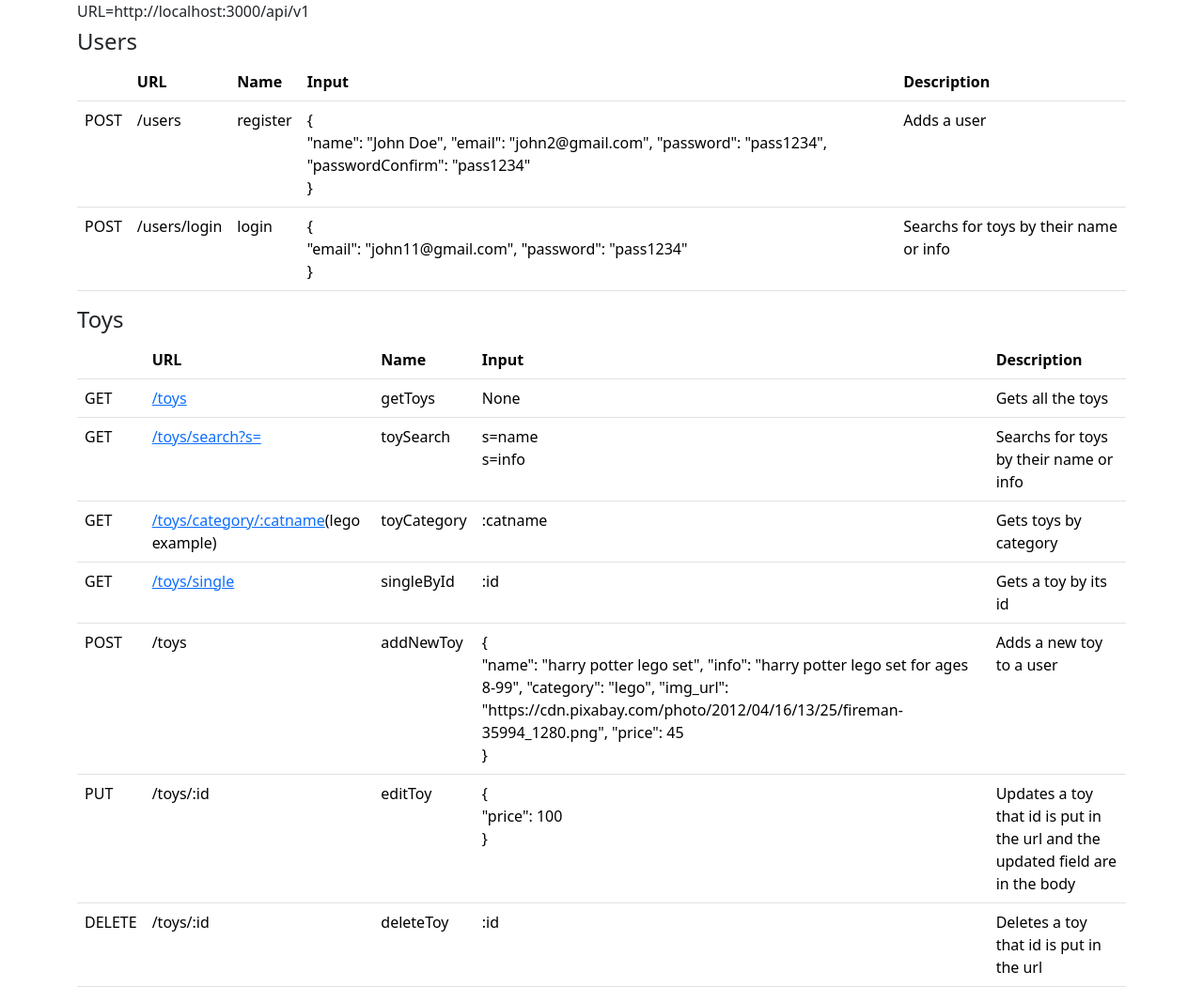
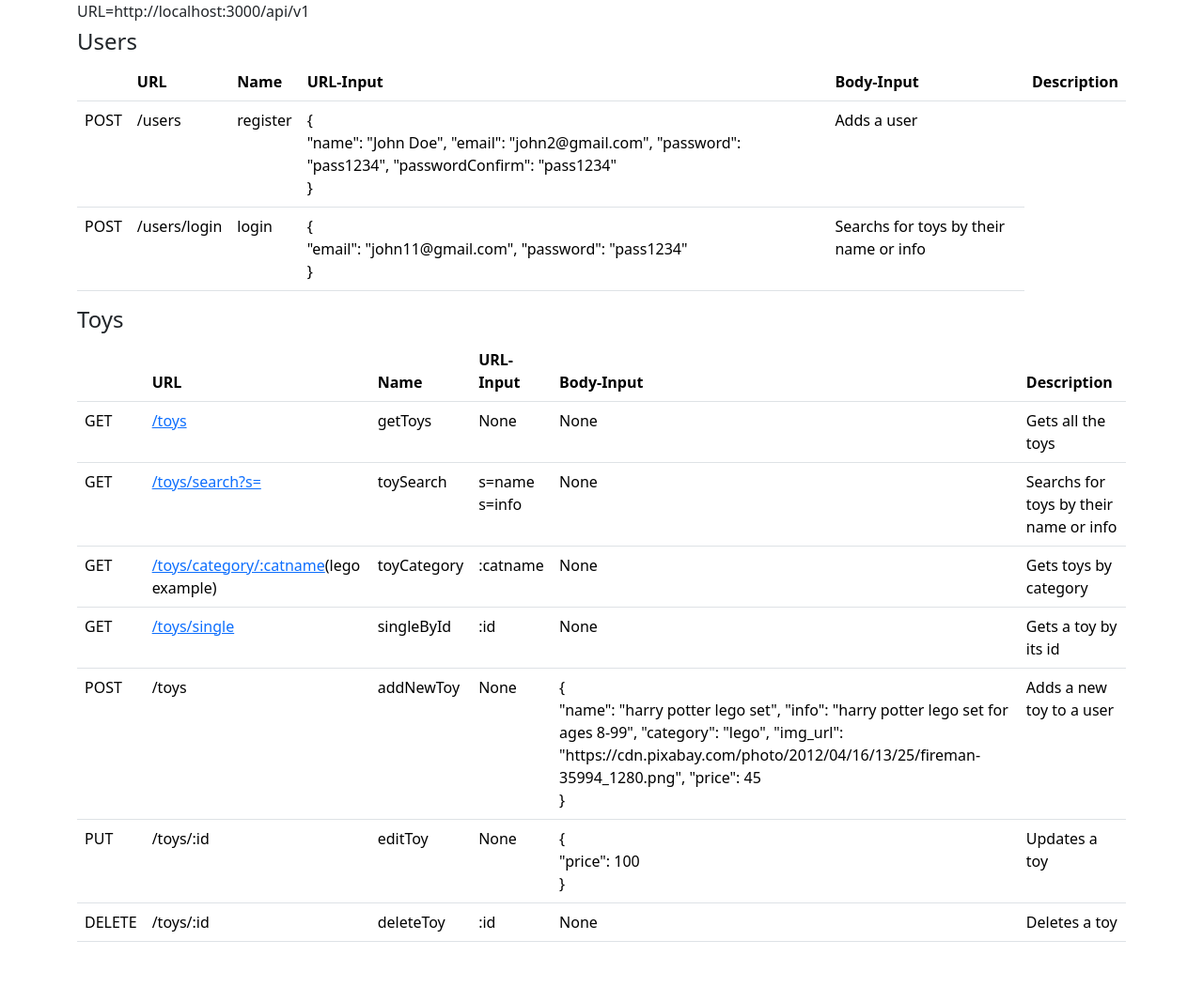
Before and after one commit to ElianaGrajower/toy_users_nodejs, a website: page public/index.html in a window 1280 px wide. Shown: the part 53-1120 px from the top of the page at 94% size. After the commit the page ends 1072 px from the top, so only its background shows below. Drawn offline with nearby package versions, Linux system fonts and the light colour scheme.

Commit message:
more  documinitation

```diff
--- a/controllers/user.controllers.js
+++ b/controllers/user.controllers.js
@@ -14,7 +14,7 @@ const userJoiSchema = {
     }),
     register: Joi.object().keys({
         password: Joi.string().max(20).required(),
-        passwordConfirm: Joi.ref("password"),
+        // passwordConfirm: Joi.ref("password"),
         email: Joi.string()
             .email({ tlds: { allow: ["com"] } })
             .error(() => Error("Email is not valid"))
@@ -47,7 +47,7 @@ exports.register = asyncWrap(async (req, res, next) => {
 
     console.log(newUser);
 
-    res.status(201).send(newUser).select("-passwordConfirm");
+    res.status(201).send(newUser);//.select("-passwordConfirm");
 });
 
 const checkIfUserExists = async (email) => {
--- a/public/index.html
+++ b/public/index.html
@@ -20,7 +20,8 @@
                     <th scope="col"></th>
                     <th scope="col">URL</th>
                     <th scope="col">Name</th>
-                    <th scope="col">Input</th>
+                    <th scope="col">URL-Input</th>
+                    <th scope="col">Body-Input</th>
                     <th scope="col">Description</th>
                 </tr>
             </thead>
@@ -57,7 +58,8 @@
                     <th scope="col"></th>
                     <th scope="col">URL</th>
                     <th scope="col">Name</th>
-                    <th scope="col">Input</th>
+                    <th scope="col">URL-Input</th>
+                    <th scope="col">Body-Input</th>
                     <th scope="col">Description</th>
                 </tr>
             </thead>
@@ -67,6 +69,7 @@
                     <td><a href="http://localhost:3000/api/v1/toys">/toys</a></td>
                     <td>getToys</td>
                     <td>None</td>
+                    <td>None</td>
                     <td>Gets all the toys</td>
                 </tr>
                 <tr>
@@ -74,6 +77,7 @@
                     <td><a href="http://localhost:3000/api/v1/toys/search?s=">/toys/search?s=</a></td>
                     <td>toySearch</td>
                     <td>s=name<br>s=info</td>
+                    <td>None</td>
                     <td>Searchs for toys by their name or info</td>
                 </tr>
                 <tr>
@@ -82,6 +86,7 @@
                         example)</td>
                     <td>toyCategory</td>
                     <td>:catname</td>
+                    <td>None</td>
                     <td>Gets toys by category</td>
                 </tr>
                 <tr>
@@ -89,6 +94,7 @@
                     <td><a href="http://localhost:3000/api/v1/toys/single">/toys/single</a></td>
                     <td>singleById</td>
                     <td>:id</td>
+                    <td>None</td>
                     <td>Gets a toy by its id</td>
                 </tr>
             </tbody>
@@ -97,6 +103,7 @@
                     <td>POST</td>
                     <td>/toys</td>
                     <td>addNewToy</td>
+                    <td>None</td>
                     <td>{<br>
                         "name": "harry potter lego set",
                         "info": "harry potter lego set for ages 8-99",
@@ -104,7 +111,7 @@
                         "img_url": "https://cdn.pixabay.com/photo/2012/04/16/13/25/fireman-35994_1280.png",
                         "price": 45 <br>
                         }</td>
-                    <td>Adds a new toy to a user </td>
+                    <td>Adds a new toy to a user</td>
                 </tr>
             </tbody>
             <tbody>
@@ -112,10 +119,11 @@
                     <td>PUT</td>
                     <td>/toys/:id</td>
                     <td>editToy</td>
+                    <td>None</td>
                     <td>{ <br>
                         "price": 100 <br>
                         }</td>
-                    <td>Updates a toy that id is put in the url and the updated field are in the body</td>
+                    <td>Updates a toy</td>
                 </tr>
             </tbody>
             <tbody>
@@ -124,7 +132,8 @@
                     <td>/toys/:id</td>
                     <td>deleteToy</td>
                     <td>:id</td>
-                    <td>Deletes a toy that id is put in the url</td>
+                    <td>None</td>
+                    <td>Deletes a toy</td>
                 </tr>
             </tbody>
         </table>
```
Also changed, not shown: models/User.model.js (+5 -5 lines).
